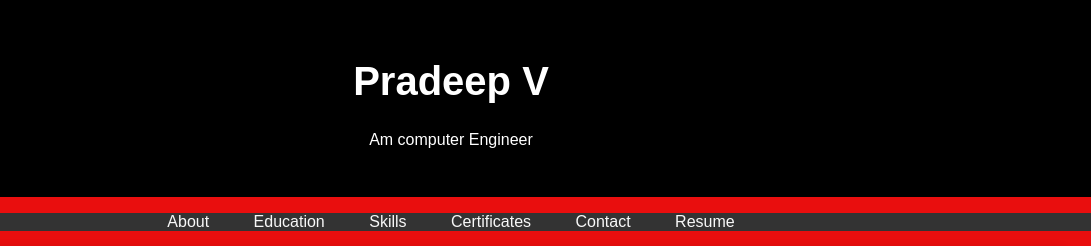
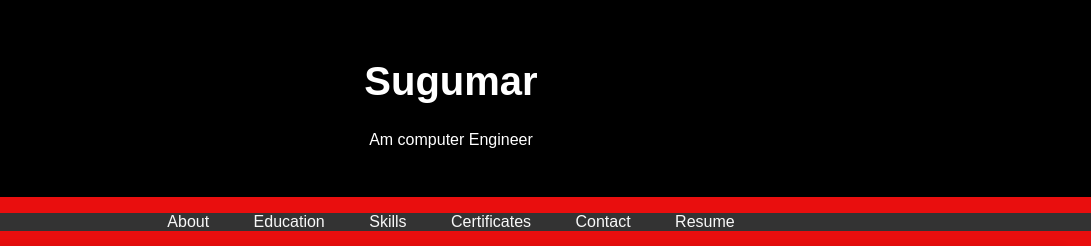
Before and after one commit to Sugumar54/DigitalPortfolio, a plain HTML site: page index.html in a window 1280 px wide. Shown: the top 246 px of the page, 189-1280 px from the left. Drawn offline with Linux system fonts and the light colour scheme.

Commit message:
index.html

```diff
--- a/index.html
+++ b/index.html
@@ -96,7 +96,7 @@
         <div class="header-content">
             <!-- Add your profile picture here -->
             <img src="e89371ab-8c0c-4271-b3c1-059da61e5324.jpg" alt="Your Profile Picture" class="profile-picture">
-            <h1>Pradeep V</h1>
+            <h1>Sugumar</h1>
             <p>Am computer Engineer</p>
         </div>
     </header>
```
